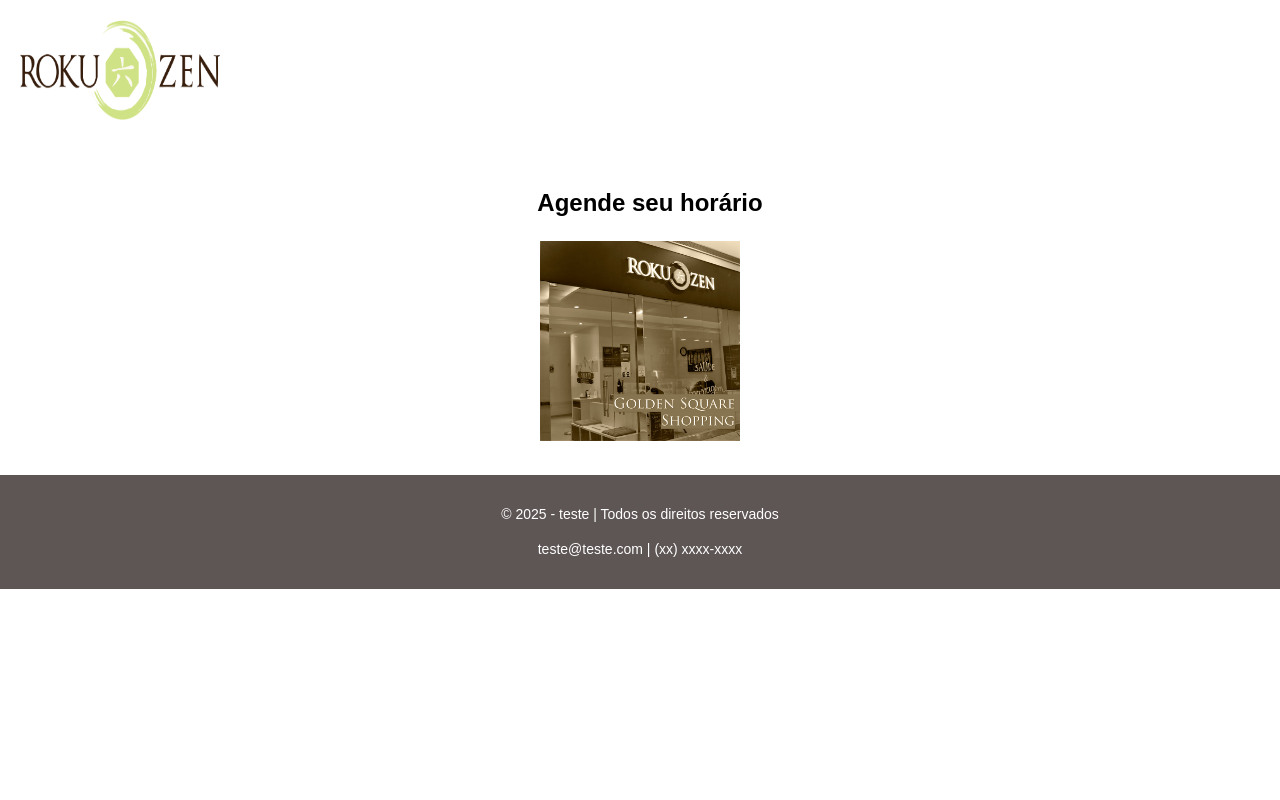
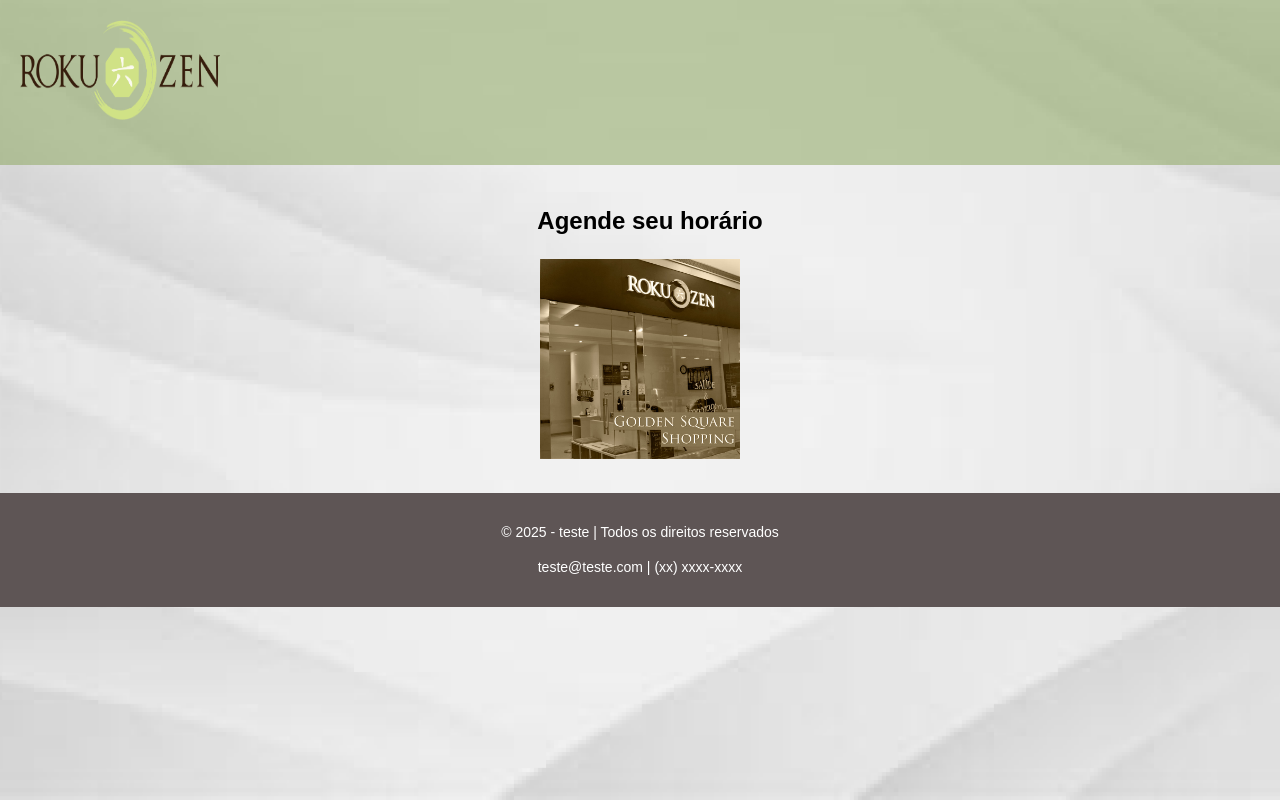
Before and after one commit to enzoribela/PI_Rokuzen, a plain HTML site: page teste.html in a window 1280 px wide. Drawn offline with Linux system fonts and the light colour scheme.

Commit message:
tela de fundo implementada

```diff
--- a/teste.html
+++ b/teste.html
@@ -8,6 +8,11 @@
   <style>
     body {
       background-color: #ffffff;
+      background-image: url('arquivos/telaDeFundo.png');
+      background-size: cover;
+      background-repeat: no-repeat;
+      background-position: center;
+      background-attachment: fixed;
       font-family: Arial, sans-serif;
       margin: 0;
       padding: 0;
@@ -15,7 +20,7 @@
 
     header {
       text-align: left;
-      background-color: #ffffffaf;
+      background-color: #96ad6e98;
       padding: 20px;
 
     }
@@ -69,6 +74,7 @@
   </h1>
 </header>
 <body>
+  <img src="arquivos/" alt="">
  <h2>
 <p>Agende seu horário</p>
 </h2>
```
